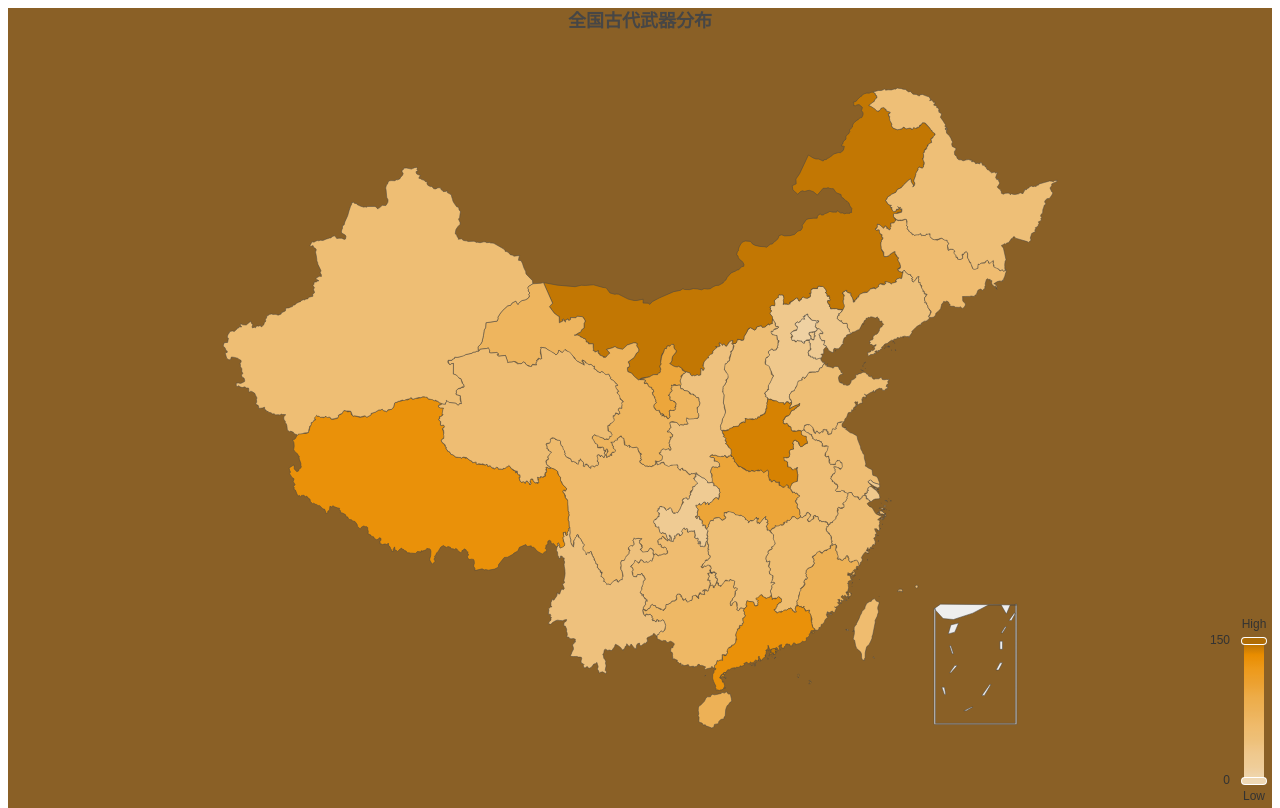
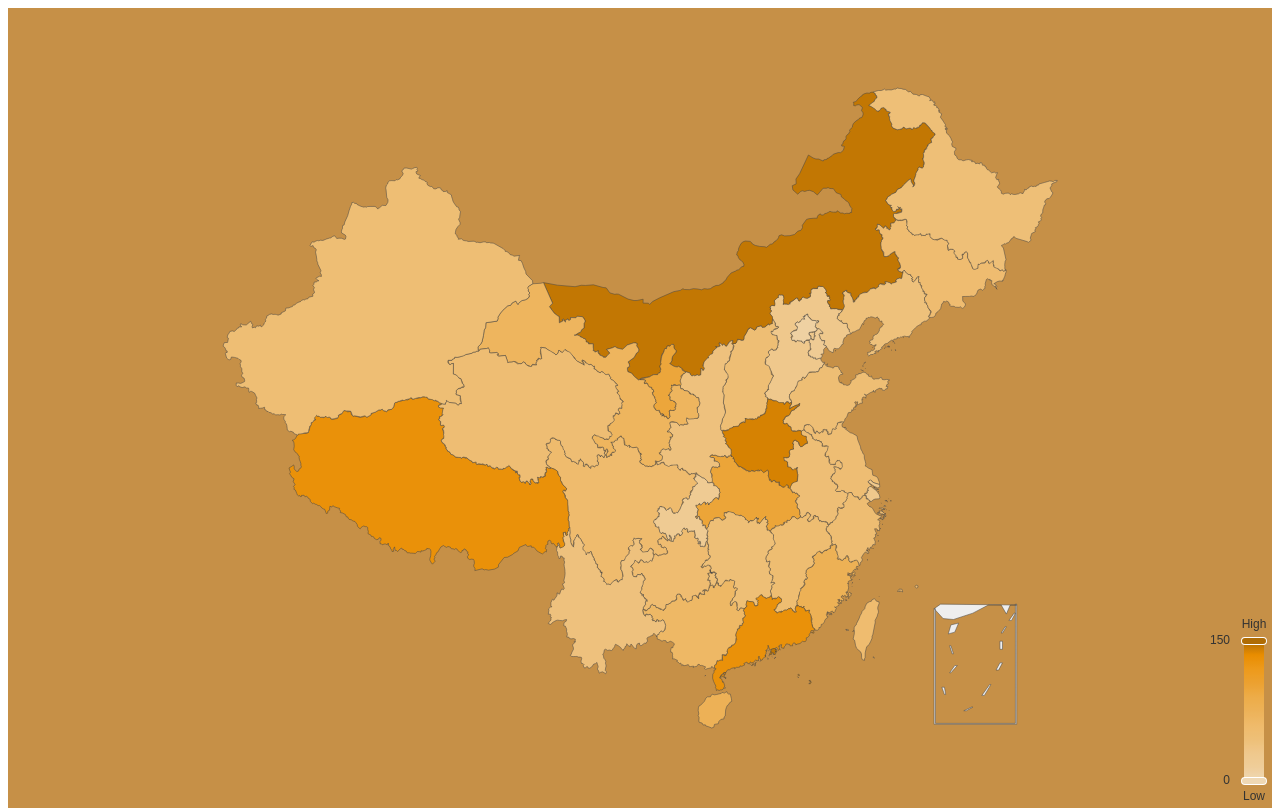
Before and after one commit to xxepic/xxxepic.github.io, a plain HTML site: page index.html in a window 1280 px wide. Drawn offline with nearby package versions, Linux system fonts and the light colour scheme.

Commit message:
Update index.html

```diff
--- a/index.html
+++ b/index.html
@@ -30,9 +30,9 @@
 	];
 
 	var option = {
-		backgroundColor: '#8a6026',
+		backgroundColor: '#c69047',
 		title: {
-			text: '全国古代武器分布',
+			text: '',
 			x:'center'
 		},
 		tooltip : {
```
